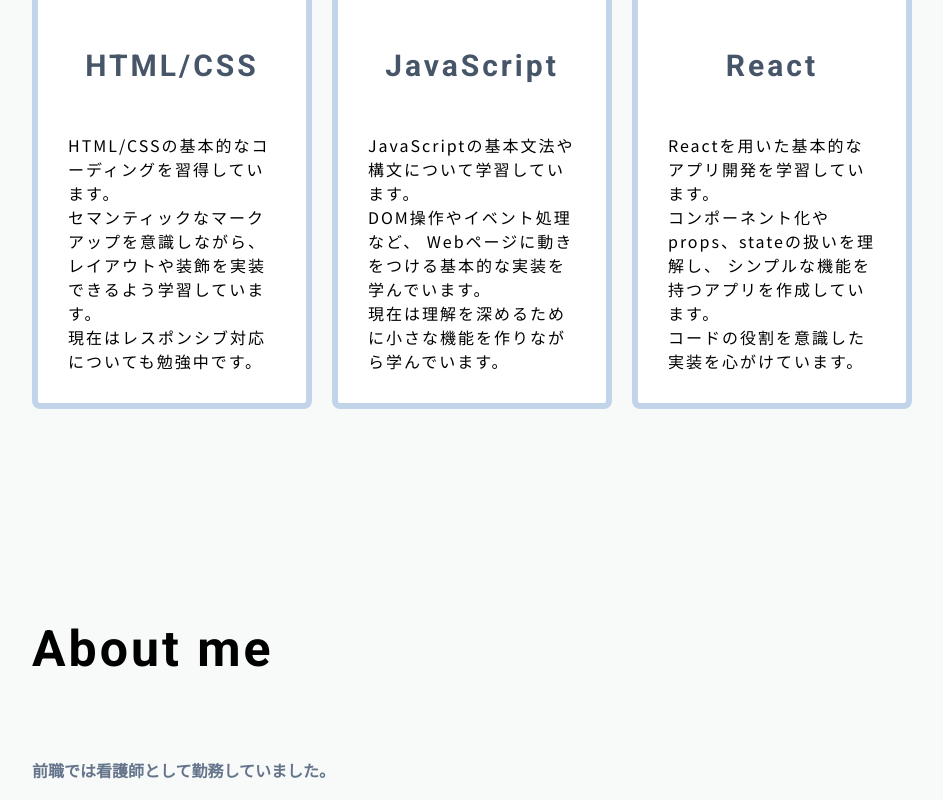
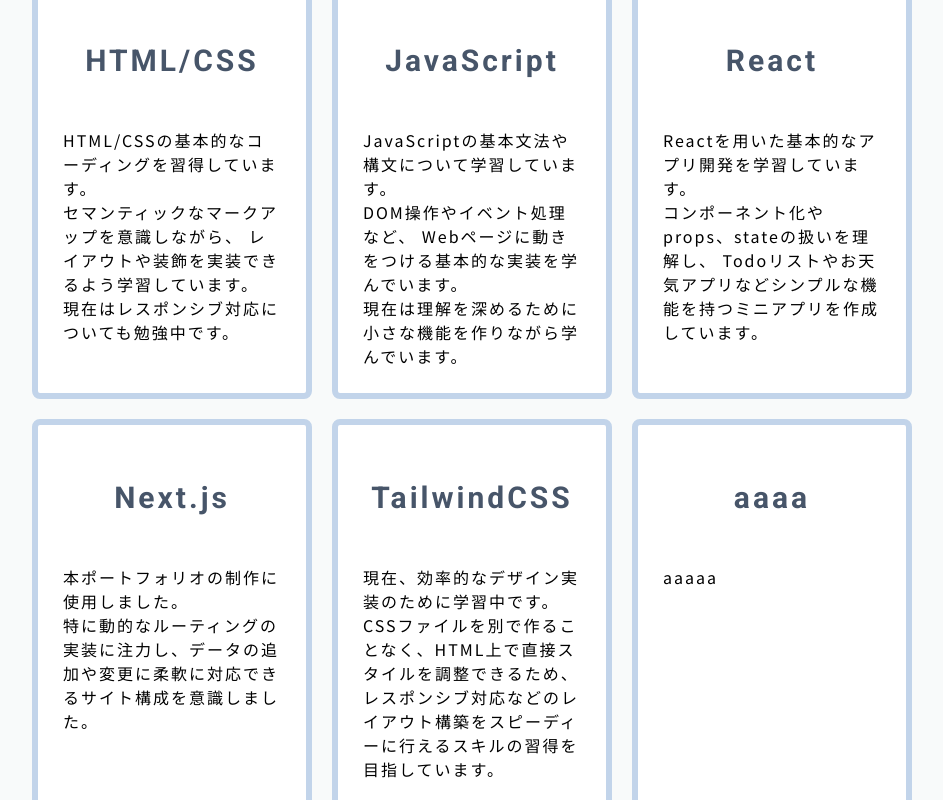
Before and after one commit to ikehatakasumi-del/myportfolio, a Next.js app: page / in a window 1280 px wide. Shown: the part 2520-3320 px from the top of the page, without its empty margins (168-1111 px from the left). Built offline with nearby package versions, Linux system fonts and the light colour scheme; a web font is replaced by a local one.

Commit message:
スキルの追加

```diff
--- a/app/(main)/page.js
+++ b/app/(main)/page.js
@@ -56,8 +56,27 @@
                     <p>
                         Reactを用いた基本的なアプリ開発を学習しています。<br/>
                         コンポーネント化やprops、stateの扱いを理解し、
-                        シンプルな機能を持つアプリを作成しています。<br/>
-                        コードの役割を意識した実装を心がけています。
+                        Todoリストやお天気アプリなどシンプルな機能を持つミニアプリを作成しています。<br/>
+                    </p>
+                </div>
+                <div className="skills-card">
+                    <h3>Next.js</h3>
+                    <p>
+                        本ポートフォリオの制作に使用しました。<br/>
+                        特に動的なルーティングの実装に注力し、データの追加や変更に柔軟に対応できるサイト構成を意識しました。
+                    </p>
+                </div>
+                <div className="skills-card">
+                    <h3>TailwindCSS</h3>
+                    <p>
+                        現在、効率的なデザイン実装のために学習中です。<br/>
+                        CSSファイルを別で作ることなく、HTML上で直接スタイルを調整できるため、レスポンシブ対応などのレイアウト構築をスピーディーに行えるスキルの習得を目指しています。
+                    </p>
+                </div>
+                <div className="skills-card">
+                    <h3>aaaa</h3>
+                    <p>
+                        aaaaa
                     </p>
                 </div>
             </div>
--- a/app/globals.css
+++ b/app/globals.css
@@ -285,10 +285,11 @@
   display: flex;
   justify-content: flex-start;
   gap: 20px;
+  flex-wrap: wrap;
 }
 .skills-card {
   background: #fff;
-  padding: 30px;
+  padding: 25px;
   width: calc((100% - 40px) / 3);
   /* border: 6px solid #E2E8F0; */
   border: 6px solid #c2d4ea;
```
